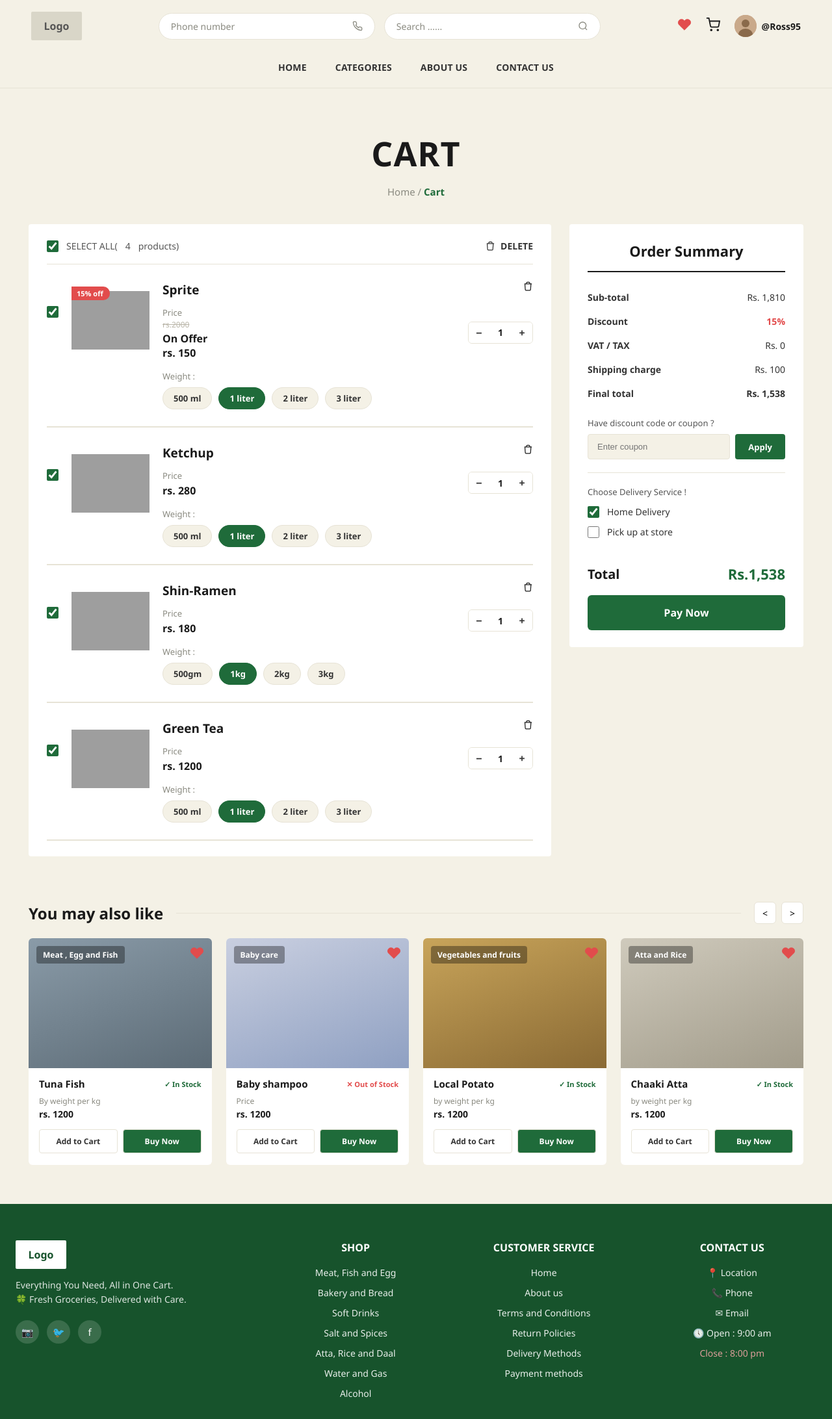
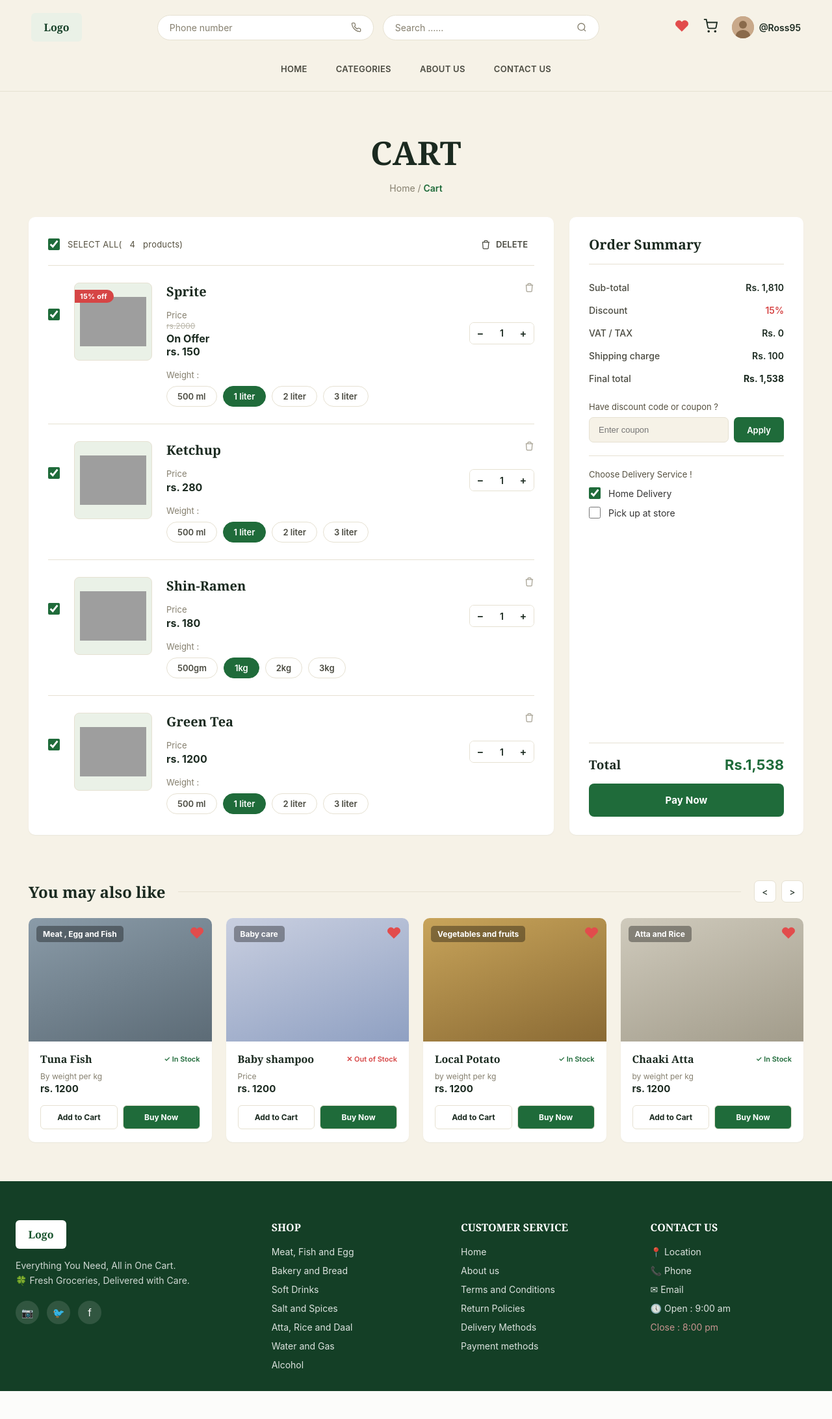
Before and after one commit to kushal-kc15/GoCart, a Django app: template frontend/templates/cart.html in a window 1280 px wide. Shown: the whole page at 65% size. After the commit the page ends 2141 px from the top, so only its background shows below. Run offline with Django 5.2, Linux system fonts and the light colour scheme; the template is opened without the code that fills it, so the values that code supplies are empty; grey boxes are pictures that could not be loaded.

Commit message:
Additional of order summary

```diff
--- a/frontend/templates/cart.html
+++ b/frontend/templates/cart.html
@@ -6,31 +6,24 @@
   <meta name="viewport" content="width=device-width, initial-scale=1.0">
   <title>Cart</title>
   <style>
-    .item-thumb {
-      width: 100px;
-      height: 100px;
-      display: flex;
-      align-items: center;
-      justify-content: center;
-      overflow: hidden;
-    }
-
-    .item-thumb img {
-      width: 100%;
-      height: 100%;
-      object-fit: contain;
-    }
+    /* ===================== BASE / SHARED ===================== */
 
 :root {
-      --cream: #F4F1E6;
+  --cream: #F6F2E7;
   --white: #ffffff;
   --green: #1F6B3A;
-      --green-dark: #17532C;
-      --text: #1A1A1A;
-      --muted: #8A8A80;
-      --border: #E7E3D6;
-      --danger: #E24C4C;
-      --pill-bg: #F4F1E6;
+  --green-dark: #143F26;
+  --green-pale: #EAF1E7;
+  --gold: #C8963E;
+  --ink: #1B2A20;
+  --text: #1B2A20;
+  --muted: #857F6E;
+  --border: #E6E1D2;
+  --danger: #D64545;
+  --pill-bg: #FBF9F2;
+  --shadow-sm: 0 1px 2px rgba(27, 42, 32, .05);
+  --shadow-md: 0 10px 28px rgba(27, 42, 32, .09);
+  --radius: 10px;
 }
 
 * {
@@ -40,9 +33,10 @@
 }
 
 body {
-      font-family: 'Segoe UI', Helvetica, Arial, sans-serif;
+  font-family: 'Inter', 'Segoe UI', Helvetica, Arial, sans-serif;
   background: var(--cream);
-      color: var(--text);
+  color: var(--ink);
+  -webkit-font-smoothing: antialiased;
 }
 
 a {
@@ -55,12 +49,61 @@
   cursor: pointer;
 }
 
-    /* ---------- HEADER ---------- */
+button:focus-visible,
+input:focus-visible,
+a:focus-visible {
+  outline: 2px solid var(--green);
+  outline-offset: 2px;
+}
+
+/* Hero / breadcrumb (shared, not tied to one section) */
+.hero {
+  text-align: center;
+  padding: 60px 20px 36px;
+}
+
+.hero h1 {
+  font-family: 'Fraunces', Georgia, serif;
+  font-size: 50px;
+  font-weight: 600;
+  letter-spacing: .5px;
+  color: var(--ink);
+}
+
+.crumb {
+  margin-top: 12px;
+  font-size: 14px;
+  color: var(--muted);
+}
+
+.crumb span {
+  color: var(--green);
+  font-weight: 600;
+}
+
+/* Shared page layout wrapper (cart panel + summary) */
+.wrap {
+  max-width: 1240px;
+  margin: 0 auto;
+  padding: 0 24px 60px;
+  display: grid;
+  grid-template-columns: 1fr 360px;
+  gap: 24px;
+  align-items: stretch;
+}
+
+@media (max-width:980px) {
+  .wrap {
+    grid-template-columns: 1fr;
+  }
+}
+
+    /* ===================== HEADER ===================== */
 header.site {
   display: flex;
   align-items: center;
   justify-content: space-between;
-      padding: 18px 48px;
+  padding: 20px 48px;
   background: var(--cream);
   flex-wrap: wrap;
   gap: 14px;
@@ -69,13 +112,14 @@
 .logo-box {
   width: 78px;
   height: 44px;
-      background: #D9D6C8;
+  background: var(--green-pale);
   display: flex;
   align-items: center;
   justify-content: center;
   font-weight: 600;
-      color: #555;
-      border-radius: 2px;
+  color: var(--green-dark);
+  border-radius: 6px;
+  font-family: 'Fraunces', Georgia, serif;
 }
 
 .header-mid {
@@ -96,6 +140,12 @@
   flex: 1;
   color: var(--muted);
   font-size: 14px;
+  transition: border-color .15s ease, box-shadow .15s ease;
+}
+
+.field:focus-within {
+  border-color: var(--green);
+  box-shadow: 0 0 0 3px var(--green-pale);
 }
 
 .field svg {
@@ -111,7 +161,7 @@
 
 .icon-btn {
   position: relative;
-      color: var(--text);
+  color: var(--ink);
 }
 
 .user-chip {
@@ -140,64 +190,43 @@
   gap: 44px;
   justify-content: center;
   padding: 14px 0 22px;
-      font-size: 14px;
+  font-size: 13px;
   font-weight: 600;
-      letter-spacing: .2px;
+  letter-spacing: .3px;
   border-bottom: 1px solid var(--border);
 }
 
 nav.main a {
-      color: #333;
+  color: #4A4A40;
+  position: relative;
+  padding-bottom: 4px;
+  transition: color .15s ease;
+}
+
+nav.main a:hover {
+  color: var(--green);
 }
 
 nav.main a.active {
-      color: var(--text);
+  color: var(--ink);
 }
 
-    /* ---------- HERO ---------- */
-    .hero {
-      text-align: center;
-      padding: 64px 20px 40px;
+nav.main a.active::after {
+  content: '';
+  position: absolute;
+  left: 0;
+  right: 0;
+  bottom: -5px;
+  height: 2px;
+  background: var(--green);
 }
 
-    .hero h1 {
-      font-size: 52px;
-      font-weight: 800;
-      letter-spacing: 1px;
-    }
-
-    .crumb {
-      margin-top: 14px;
-      font-size: 15px;
-      color: var(--muted);
-    }
-
-    .crumb span {
-      color: var(--green);
-      font-weight: 600;
-    }
-
-    /* ---------- LAYOUT ---------- */
-    .wrap {
-      max-width: 1240px;
-      margin: 0 auto;
-      padding: 0 24px 60px;
-      display: grid;
-      grid-template-columns: 1fr 360px;
-      gap: 28px;
-    }
-
-    @media (max-width:980px) {
-      .wrap {
-        grid-template-columns: 1fr;
-      }
-    }
-
-    /* ---------- CART PANEL ---------- */
+    /* ===================== CART PANEL ===================== */
 .cart-panel {
-      background: var(--white);
-      border-radius: 4px;
-      padding: 24px 28px;
+  background-color: var(--white);
+  border-radius: var(--radius);
+  padding: 28px 30px;
+  box-shadow: var(--shadow-sm);
 }
 
 .cart-head {
@@ -206,8 +235,9 @@
   justify-content: space-between;
   padding-bottom: 18px;
   border-bottom: 1px solid var(--border);
-      font-size: 14px;
-      color: #555;
+  font-size: 13px;
+  color: #55503F;
+  letter-spacing: .2px;
 }
 
 .select-all {
@@ -220,11 +250,19 @@
   display: flex;
   align-items: center;
   gap: 8px;
-      color: #333;
+  color: #4A4A40;
   font-weight: 600;
   background: none;
   border: none;
-      font-size: 14px;
+  font-size: 13px;
+  padding: 6px 10px;
+  border-radius: 6px;
+  transition: background .15s ease, color .15s ease;
+}
+
+.delete-link:hover {
+  background: #FBEAEA;
+  color: var(--danger);
 }
 
 input[type=checkbox] {
@@ -236,35 +274,49 @@
 
 .cart-item {
   display: flex;
-      gap: 20px;
+  gap: 22px;
   padding: 26px 0;
-      border-bottom: 2px solid var(--border);
+  border-bottom: 1px solid var(--border);
   position: relative;
 }
 
+.cart-item:last-child {
+  border-bottom: none;
+  padding-bottom: 4px;
+}
+
 .cart-item .item-check {
-      margin-top: 38px;
+  margin-top: 40px;
 }
 
 .item-thumb {
   width: 120px;
   height: 120px;
-      border-radius: 6px;
+  border-radius: 8px;
   overflow: hidden;
   position: relative;
   flex-shrink: 0;
   display: flex;
   align-items: center;
   justify-content: center;
-      color: #F4F1E6;
+  background-color: var(--green-pale);
+  border: 1px solid var(--border);
+  color: var(--cream);
   font-weight: 700;
   text-align: center;
   font-size: 13px;
 }
 
+.item-thumb img {
+  width: 100%;
+  height: 100%;
+  object-fit: contain;
+  padding: 8px;
+}
+
 .badge {
   position: absolute;
-      top: 8px;
+  top: 10px;
   left: 0;
   background: var(--danger);
   color: #fff;
@@ -272,6 +324,7 @@
   font-weight: 700;
   padding: 3px 10px 3px 8px;
   border-radius: 0 10px 10px 0;
+  letter-spacing: .2px;
 }
 
 .item-body {
@@ -286,22 +339,34 @@
 }
 
 .item-top h3 {
-      font-size: 19px;
-      font-weight: 700;
+  font-family: 'Fraunces', Georgia, serif;
+  font-size: 20px;
+  font-weight: 600;
+  color: var(--ink);
 }
 
 .trash-btn {
   background: none;
   border: none;
-      color: #333;
+  color: #4A4A40;
   font-size: 16px;
+}
+
+.item-top svg {
+  color: #A6A192;
+  transition: color .15s ease;
+  cursor: pointer;
+}
+
+.item-top svg:hover {
+  color: var(--danger);
 }
 
 .price-row {
   display: flex;
   justify-content: space-between;
   align-items: center;
-      margin-top: 10px;
+  margin-top: 12px;
 }
 
 .price-label {
@@ -320,6 +385,7 @@
   font-size: 16px;
   font-weight: 700;
   margin-top: 2px;
+  color: var(--ink);
 }
 
 .price-now.discounted {
@@ -330,7 +396,7 @@
   display: flex;
   align-items: center;
   border: 1px solid var(--border);
-      border-radius: 6px;
+  border-radius: 7px;
   overflow: hidden;
 }
 
@@ -341,7 +407,13 @@
   background: var(--white);
   font-size: 16px;
   font-weight: 600;
-      color: #333;
+  color: var(--ink);
+  transition: background .15s ease;
+}
+
+.qty-control button:hover {
+  background: var(--green-pale);
+  color: var(--green-dark);
 }
 
 .qty-control span {
@@ -352,29 +424,34 @@
 }
 
 .weight-row {
-      margin-top: 16px;
+  margin-top: 18px;
 }
 
 .weight-label {
   font-size: 13px;
   color: var(--muted);
-      margin-bottom: 8px;
+  margin-bottom: 9px;
   display: block;
 }
 
 .weight-options {
   display: flex;
-      gap: 10px;
+  gap: 9px;
 }
 
 .weight-pill {
   border: 1px solid var(--border);
-      background: var(--pill-bg);
+  background: var(--white);
   padding: 7px 16px;
   border-radius: 20px;
   font-size: 13px;
   font-weight: 600;
-      color: #333;
+  color: #4A4A40;
+  transition: border-color .15s ease, background .15s ease, color .15s ease;
+}
+
+.weight-pill:hover {
+  border-color: var(--green);
 }
 
 .weight-pill.active {
@@ -383,21 +460,27 @@
   color: #fff;
 }
 
-    /* ---------- ORDER SUMMARY ---------- */
+    /* ===================== ORDER SUMMARY ===================== */
+/* Uses the SAME background-color declaration as .cart-panel (css/cart.css)
+   so the two panels always stay visually in sync. */
 .summary {
-      background: var(--white);
-      border-radius: 4px;
-      padding: 26px 28px;
-      height: fit-content;
+  background-color: var(--white);
+  border-radius: var(--radius);
+  padding: 28px 30px;
+  box-shadow: var(--shadow-sm);
+  display: flex;
+  flex-direction: column;
 }
 
 .summary h2 {
-      text-align: center;
-      font-size: 22px;
-      font-weight: 700;
+  font-family: 'Fraunces', Georgia, serif;
+  text-align: left;
+  font-size: 21px;
+  font-weight: 600;
   padding-bottom: 16px;
-      border-bottom: 2px solid var(--text);
-      margin-bottom: 20px;
+  border-bottom: 1px solid var(--border);
+  margin-bottom: 18px;
+  color: var(--ink);
 }
 
 .sum-row {
@@ -405,12 +488,17 @@
   justify-content: space-between;
   font-size: 14px;
   padding: 9px 0;
-      color: #333;
+  color: #4A4A40;
 }
 
 .sum-row .label {
-      color: #333;
+  color: #4A4A40;
+  font-weight: 500;
+}
+
+.sum-row .value {
   font-weight: 600;
+  color: var(--ink);
 }
 
 .sum-row.discount .value {
@@ -424,7 +512,7 @@
 
 .coupon-label {
   font-size: 13px;
-      color: #555;
+  color: #55503F;
   margin: 18px 0 8px;
 }
 
@@ -436,20 +524,31 @@
 .coupon-row input {
   flex: 1;
   border: 1px solid var(--border);
-      border-radius: 4px;
+  border-radius: 7px;
   padding: 11px 14px;
   font-size: 13px;
   background: var(--cream);
+  color: var(--ink);
+}
+
+.coupon-row input:focus-visible {
+  outline: 2px solid var(--green);
+  outline-offset: 1px;
 }
 
 .coupon-row button {
   background: var(--green);
   color: #fff;
   border: none;
-      border-radius: 4px;
+  border-radius: 7px;
   padding: 0 20px;
   font-weight: 600;
   font-size: 13px;
+  transition: background .15s ease;
+}
+
+.coupon-row button:hover {
+  background: var(--green-dark);
 }
 
 .divider {
@@ -460,7 +559,7 @@
 
 .delivery-label {
   font-size: 13px;
-      color: #555;
+  color: #55503F;
   margin-bottom: 12px;
 }
 
@@ -477,18 +576,23 @@
   display: flex;
   justify-content: space-between;
   align-items: center;
-      margin-top: 22px;
-      padding-top: 18px;
+  /* auto margin absorbs the extra stretched height so Total + Pay Now
+     stay pinned to the bottom, level with the cart panel's edge. */
+  margin-top: auto;
+  padding-top: 20px;
+  border-top: 1px solid var(--border);
 }
 
 .total-row .t-label {
-      font-size: 20px;
-      font-weight: 800;
+  font-family: 'Fraunces', Georgia, serif;
+  font-size: 19px;
+  font-weight: 600;
+  color: var(--ink);
 }
 
 .total-row .t-value {
   font-size: 22px;
-      font-weight: 800;
+  font-weight: 700;
   color: var(--green);
 }
 
@@ -497,18 +601,24 @@
   background: var(--green);
   color: #fff;
   border: none;
-      border-radius: 6px;
+  border-radius: 8px;
   padding: 16px;
-      font-size: 16px;
+  font-size: 15px;
   font-weight: 700;
-      margin-top: 18px;
+  letter-spacing: .2px;
+  margin-top: 16px;
+  transition: background .15s ease, transform .1s ease;
 }
 
 .pay-btn:hover {
   background: var(--green-dark);
 }
 
-    /* ---------- YOU MAY ALSO LIKE ---------- */
+.pay-btn:active {
+  transform: translateY(1px);
+}
+
+    /* ===================== YOU MAY ALSO LIKE ===================== */
 .recs {
   max-width: 1240px;
   margin: 10px auto 60px;
@@ -519,13 +629,15 @@
   display: flex;
   align-items: center;
   gap: 20px;
-      margin-bottom: 22px;
+  margin-bottom: 24px;
 }
 
 .recs-head h2 {
+  font-family: 'Fraunces', Georgia, serif;
   font-size: 24px;
-      font-weight: 800;
+  font-weight: 600;
   white-space: nowrap;
+  color: var(--ink);
 }
 
 .recs-head hr {
@@ -544,8 +656,15 @@
   height: 34px;
   border: 1px solid var(--border);
   background: var(--white);
-      border-radius: 6px;
+  border-radius: 7px;
   font-size: 14px;
+  color: var(--ink);
+  transition: border-color .15s ease, color .15s ease;
+}
+
+.recs-nav button:hover {
+  border-color: var(--green);
+  color: var(--green);
 }
 
 .rec-grid {
@@ -568,12 +687,19 @@
 
 .rec-card {
   background: var(--white);
-      border-radius: 6px;
+  border-radius: var(--radius);
   overflow: hidden;
+  box-shadow: var(--shadow-sm);
+  transition: box-shadow .18s ease, transform .18s ease;
+}
+
+.rec-card:hover {
+  box-shadow: var(--shadow-md);
+  transform: translateY(-3px);
 }
 
 .rec-img {
-      height: 200px;
+  height: 190px;
   position: relative;
   display: flex;
   align-items: flex-start;
@@ -587,37 +713,40 @@
   font-weight: 700;
   background: rgba(0, 0, 0, .35);
   padding: 5px 10px;
-      border-radius: 4px;
+  border-radius: 5px;
 }
 
 .heart {
   width: 30px;
   height: 30px;
-      background: rgba(255, 255, 255, .85);
+  background: rgba(255, 255, 255, .9);
   border-radius: 50%;
   display: flex;
   align-items: center;
   justify-content: center;
-      color: #E24C4C;
+  color: var(--danger);
   font-size: 14px;
   cursor: pointer;
 }
 
 .rec-info {
-      padding: 14px 16px 18px;
+  padding: 16px 18px 20px;
 }
 
 .rec-info .name-row {
   display: flex;
   justify-content: space-between;
   align-items: center;
-      font-weight: 700;
-      font-size: 15px;
+  font-family: 'Fraunces', Georgia, serif;
+  font-weight: 600;
+  font-size: 16px;
+  color: var(--ink);
 }
 
 .stock {
   font-size: 11px;
   font-weight: 600;
+  font-family: 'Inter', sans-serif;
 }
 
 .stock.in {
@@ -636,28 +765,35 @@
 
 .rec-price {
   font-weight: 700;
-      font-size: 14px;
+  font-size: 15px;
   margin-top: 2px;
+  color: var(--ink);
 }
 
 .rec-btns {
   display: flex;
   gap: 8px;
-      margin-top: 14px;
+  margin-top: 16px;
 }
 
 .rec-btns button {
   flex: 1;
-      padding: 9px 0;
-      border-radius: 4px;
+  padding: 10px 0;
+  border-radius: 6px;
   font-size: 12px;
   font-weight: 700;
   border: 1px solid var(--border);
+  transition: background .15s ease, color .15s ease, border-color .15s ease;
 }
 
 .btn-outline {
   background: var(--white);
-      color: #333;
+  color: var(--ink);
+}
+
+.btn-outline:hover {
+  border-color: var(--green);
+  color: var(--green);
 }
 
 .btn-fill {
@@ -666,96 +802,8 @@
   border: none;
 }
 
-    /* ---------- FOOTER ---------- */
-    footer {
+.btn-fill:hover {
   background: var(--green-dark);
-      color: #fff;
-      padding: 56px 24px 30px;
-    }
-
-    .footer-inner {
-      max-width: 1240px;
-      margin: 0 auto;
-      display: grid;
-      grid-template-columns: 1.4fr 1fr 1fr 1fr;
-      gap: 30px;
-    }
-
-    @media (max-width:800px) {
-      .footer-inner {
-        grid-template-columns: 1fr 1fr;
-      }
-    }
-
-    .footer-inner h3 {
-      font-size: 16px;
-      font-weight: 700;
-      margin-bottom: 18px;
-    }
-
-    .footer-inner ul {
-      list-style: none;
-      display: flex;
-      flex-direction: column;
-      gap: 12px;
-      font-size: 14px;
-      opacity: .9;
-    }
-
-    .foot-col.center ul,
-    .foot-col.center h3 {
-      text-align: center;
-    }
-
-    .foot-col.center ul {
-      align-items: center;
-    }
-
-    .brand-blurb {
-      font-size: 14px;
-      opacity: .85;
-      margin: 14px 0 20px;
-      line-height: 1.6;
-      max-width: 280px;
-    }
-
-    .socials {
-      display: flex;
-      gap: 12px;
-    }
-
-    .socials a {
-      width: 36px;
-      height: 36px;
-      border-radius: 50%;
-      background: rgba(255, 255, 255, .15);
-      display: flex;
-      align-items: center;
-      justify-content: center;
-      font-size: 15px;
-    }
-
-    .contact-col {
-        display: flex;
-        flex-direction: column;
-        align-items: center;
-      }
-
-      .contact-col h3 {
-        text-align: center;
-      }
-
-      .contact-col .contact-list {
-        align-items: center; /* was flex-start */
-      }
-
-      .contact-col .contact-list li {
-        justify-content: center; /* centers icon + text inside each row */
-        text-align: center;
-      }
-
-    .close-time {
-      color: #F2A6A6;
 }
 
 /* placeholder image gradients */
@@ -790,11 +838,125 @@
 .img-atta {
   background: linear-gradient(160deg, #CFCABC, #A29C8B);
 }
+
+    /* ===================== FOOTER ===================== */
+footer {
+  background: var(--green-dark);
+  color: #fff;
+  padding: 60px 24px 32px;
+}
+
+.footer-inner {
+  max-width: 1240px;
+  margin: 0 auto;
+  display: grid;
+  grid-template-columns: 1.4fr 1fr 1fr 1fr;
+  gap: 36px;
+}
+
+@media (max-width:800px) {
+  .footer-inner {
+    grid-template-columns: 1fr 1fr;
+  }
+}
+
+.footer-inner h3 {
+  font-family: 'Fraunces', Georgia, serif;
+  font-size: 16px;
+  font-weight: 600;
+  margin-bottom: 18px;
+  text-align: left;
+}
+
+.footer-inner ul {
+  list-style: none;
+  display: flex;
+  flex-direction: column;
+  align-items: flex-start;
+  gap: 12px;
+  font-size: 14px;
+  opacity: .85;
+}
+
+.footer-inner ul li {
+  transition: opacity .15s ease;
+}
+
+.footer-inner ul li:hover {
+  opacity: 1;
+}
+
+/* "CUSTOMER SERVICE" and "CONTACT US" columns: left-aligned to match the
+   logo column instead of being centered. */
+.foot-col.center ul,
+.foot-col.center h3 {
+  text-align: left;
+  align-items: flex-start;
+}
+
+.contact-col {
+  display: flex;
+  flex-direction: column;
+  align-items: flex-start;
+}
+
+.contact-col h3 {
+  text-align: left;
+}
+
+.contact-col .contact-list {
+  align-items: flex-start;
+}
+
+.contact-col .contact-list li {
+  justify-content: flex-start;
+  text-align: left;
+  display: flex;
+  align-items: center;
+  gap: 8px;
+}
+
+.brand-blurb {
+  font-size: 14px;
+  opacity: .8;
+  margin: 14px 0 20px;
+  line-height: 1.65;
+  max-width: 280px;
+  text-align: left;
+}
+
+.socials {
+  display: flex;
+  gap: 12px;
+}
+
+.socials a {
+  width: 36px;
+  height: 36px;
+  border-radius: 50%;
+  background: rgba(255, 255, 255, .12);
+  display: flex;
+  align-items: center;
+  justify-content: center;
+  font-size: 15px;
+  transition: background .15s ease;
+}
+
+.socials a:hover {
+  background: rgba(255, 255, 255, .22);
+}
+
+.close-time {
+  color: #E8A3A3;
+  opacity: 1 !important;
+}
+
   </style>
 </head>
 
 <body>
 
+  <!-- ===================== HEADER ===================== -->
 <header class="site">
   <div class="logo-box">Logo</div>
   <div class="header-mid">
@@ -851,7 +1013,7 @@
 </section>
 
   <div class="wrap">
-    <!-- CART PANEL -->
+    <!-- ===================== CART PANEL ===================== -->
 <div class="cart-panel">
   <div class="cart-head">
     <label class="select-all">
@@ -869,15 +1031,14 @@
   <div id="cartItems"></div>
 </div>
 
-    <!-- ORDER SUMMARY -->
+    <!-- ===================== ORDER SUMMARY ===================== -->
 <aside class="summary">
   <h2>Order Summary</h2>
   <div class="sum-row"><span class="label">Sub-total</span><span class="value" id="subtotal">Rs. 1200</span></div>
   <div class="sum-row discount"><span class="label">Discount</span><span class="value">15%</span></div>
   <div class="sum-row"><span class="label">VAT / TAX</span><span class="value">Rs. 0</span></div>
   <div class="sum-row"><span class="label">Shipping charge</span><span class="value">Rs. 100</span></div>
-      <div class="sum-row final"><span class="label">Final total</span><span class="value" id="finaltotal">Rs.
-          1000</span></div>
+  <div class="sum-row final"><span class="label">Final total</span><span class="value" id="finaltotal">Rs. 1000</span></div>
 
   <div class="coupon-label">Have discount code or coupon ?</div>
   <div class="coupon-row">
@@ -897,9 +1058,10 @@
   </div>
   <button class="pay-btn">Pay Now</button>
 </aside>
+
   </div>
 
-  <!-- YOU MAY ALSO LIKE -->
+  <!-- ===================== YOU MAY ALSO LIKE ===================== -->
 <section class="recs">
   <div class="recs-head">
     <h2>You may also like</h2>
@@ -993,7 +1155,7 @@
   </div>
 </section>
 
-  <!-- FOOTER -->
+  <!-- ===================== FOOTER ===================== -->
 <footer>
   <div class="footer-inner">
     <div class="foot-col">
@@ -1072,6 +1234,7 @@
 
 function render() {
   const container = document.getElementById('cartItems');
+  if (!container) return;
   container.innerHTML = '';
   products.forEach(p => {
     const div = document.createElement('div');
@@ -1112,23 +1275,35 @@
 }
 
 function updateHeadCount() {
-      document.getElementById('itemCount').textContent = products.length;
-      document.getElementById('selectAll').checked = selected.size === products.length && products.length > 0;
+  const itemCount = document.getElementById('itemCount');
+  const selectAll = document.getElementById('selectAll');
+  if (itemCount) itemCount.textContent = products.length;
+  if (selectAll) selectAll.checked = selected.size === products.length && products.length > 0;
 }
 
 function updateSummary() {
   const items = products.filter(p => selected.has(p.id));
   const subtotal = items.reduce((s, p) => s + p.price * p.qty, 0);
   const discountRate = 0.15;
-      const shipping = items.length ? 100 : 0;
   const discount = Math.round(subtotal * discountRate);
   const finalTotal = subtotal - discount;
-      document.getElementById('subtotal').textContent = fmt(subtotal);
-      document.getElementById('finaltotal').textContent = fmt(finalTotal);
-      document.getElementById('grandtotal').textContent = 'Rs.' + finalTotal.toLocaleString();
+
+  const subtotalEl = document.getElementById('subtotal');
+  const finalTotalEl = document.getElementById('finaltotal');
+  const grandTotalEl = document.getElementById('grandtotal');
+  if (subtotalEl) subtotalEl.textContent = fmt(subtotal);
+  if (finalTotalEl) finalTotalEl.textContent = fmt(finalTotal);
+  if (grandTotalEl) grandTotalEl.textContent = 'Rs.' + finalTotal.toLocaleString();
 }
 
-    document.getElementById('cartItems').addEventListener('click', (e) => {
+function initCartEvents() {
+  const cartItems = document.getElementById('cartItems');
+  const selectAll = document.getElementById('selectAll');
+  const deleteBtn = document.getElementById('deleteBtn');
+  const applyBtn = document.getElementById('applyBtn');
+
+  if (cartItems) {
+    cartItems.addEventListener('click', (e) => {
       const inc = e.target.closest('[data-inc]');
       const dec = e.target.closest('[data-dec]');
       const rm = e.target.closest('[data-remove]');
@@ -1157,7 +1332,7 @@
       }
     });
 
-    document.getElementById('cartItems').addEventListener('change', (e) => {
+    cartItems.addEventListener('change', (e) => {
       if (e.target.classList.contains('item-check')) {
         const id = Number(e.target.dataset.id);
         if (e.target.checked) selected.add(id); else selected.delete(id);
@@ -1165,8 +1340,10 @@
         updateSummary();
       }
     });
+  }
 
-    document.getElementById('selectAll').addEventListener('change', (e) => {
+  if (selectAll) {
+    selectAll.addEventListener('change', (e) => {
       if (e.target.checked) {
         products.forEach(p => selected.add(p.id));
       } else {
@@ -1174,8 +1351,10 @@
       }
       render();
     });
+  }
 
-    document.getElementById('deleteBtn').addEventListener('click', () => {
+  if (deleteBtn) {
+    deleteBtn.addEventListener('click', () => {
       for (let i = products.length - 1; i >= 0; i--) {
         if (selected.has(products[i].id)) {
           selected.delete(products[i].id);
@@ -1184,12 +1363,18 @@
       }
       render();
     });
+  }
 
-    document.getElementById('applyBtn').addEventListener('click', () => {
+  if (applyBtn) {
+    applyBtn.addEventListener('click', () => {
       updateSummary();
     });
+  }
 
   render();
+}
+
+    initCartEvents();
   </script>
 
 </body>
```
Lines whose indentation alone changed are shown as unchanged.
